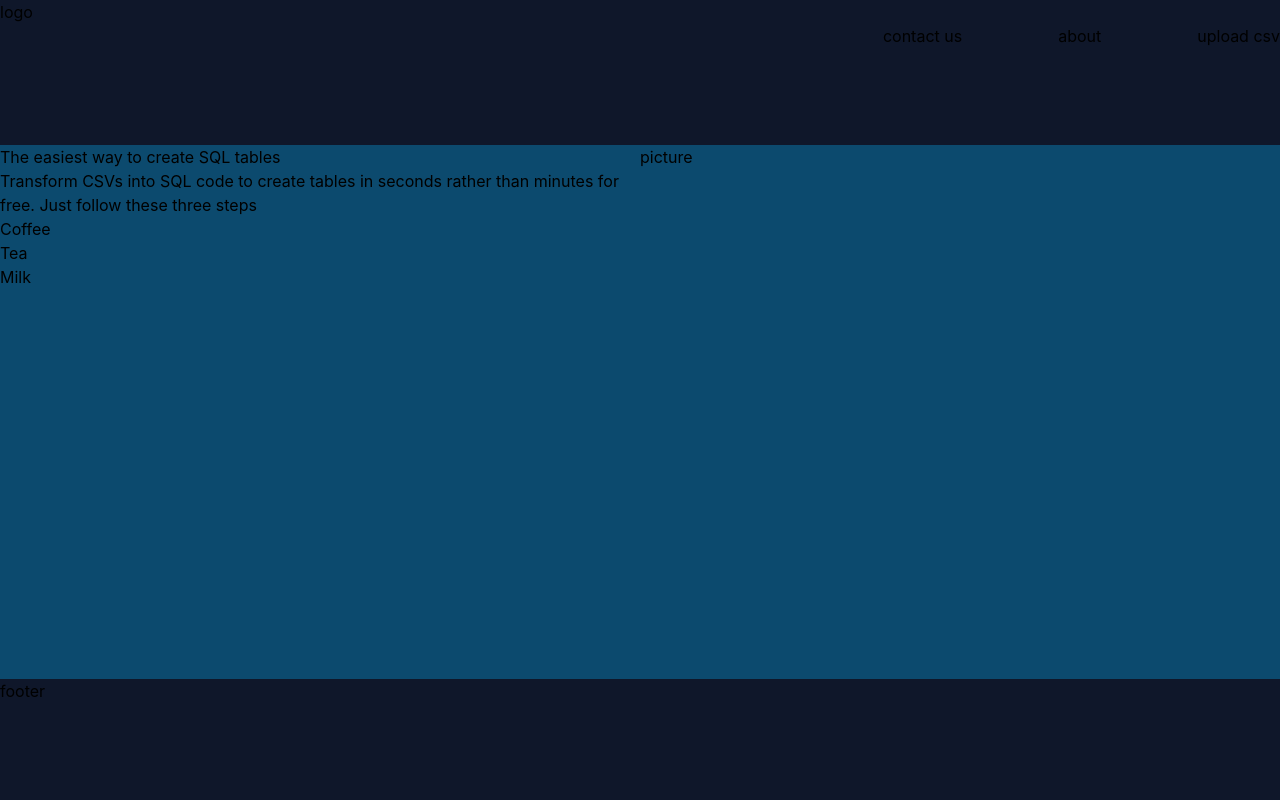
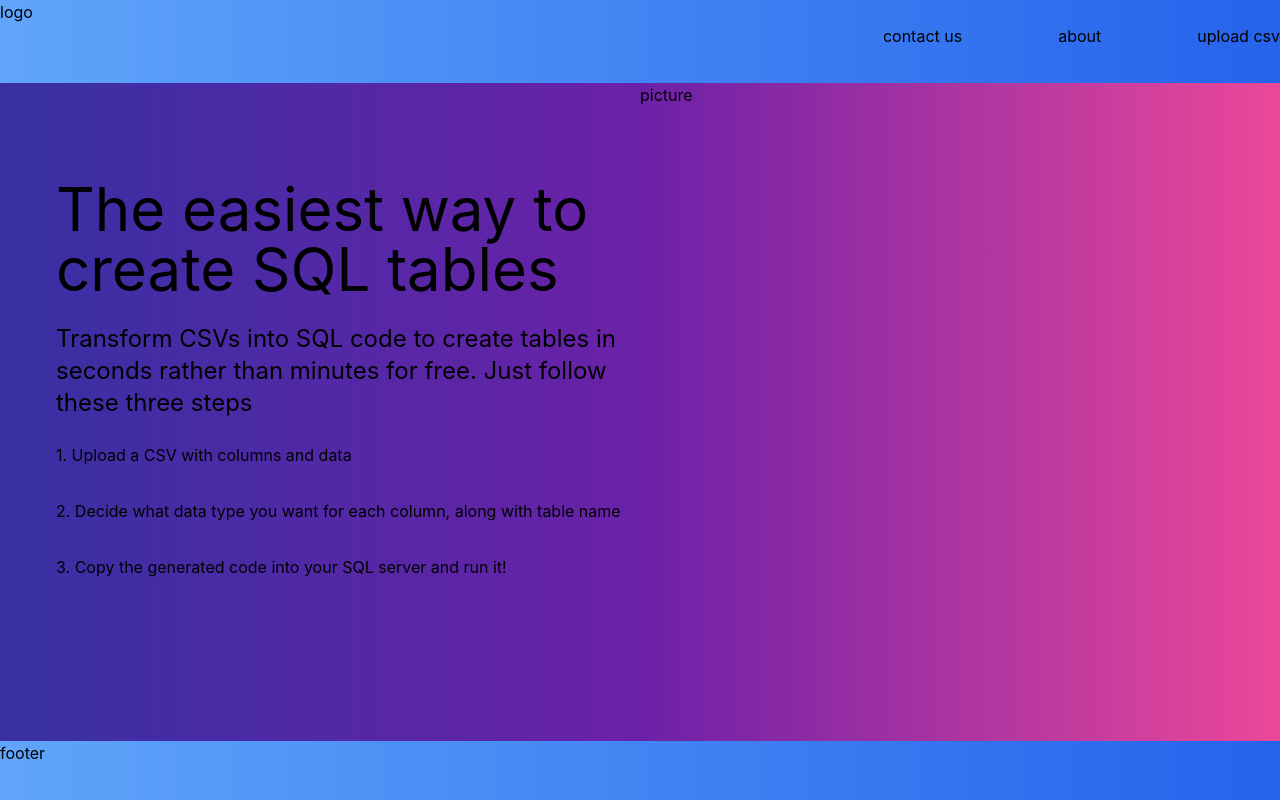
Before and after one commit to OMDraz/ScrapyTestProject, a Next.js app in the folder sqlcv/: page / in a window 1280 px wide. Built offline with nearby package versions, Linux system fonts and the light colour scheme.

Commit message:
fixed the text and added colors

```diff
--- a/sqlcv/pages/index.js
+++ b/sqlcv/pages/index.js
@@ -4,27 +4,36 @@ import styles from "../styles/Home.module.css";
 
 export default function Home() {
   return (
-    <div class="container bg-sky-900 min-h-screen max-w-screen-xl grid grid-cols-6 row-6">
-      <div class="bg-slate-900 col-span-6 space-x-24">
+    <div class="container bg-gradient-to-r from-indigo-800 via-purple-800 to-pink-500 min-h-screen max-w-screen-xl grid grid-cols-6 row-6">
+      <div class="bg-gradient-to-r from-blue-400 to-blue-600 col-span-6 space-x-24">
         <div class="display:inline-block">logo</div>
         <div class="display:inline-block float-right">upload csv</div>
         <div class="display:inline-block float-right">about</div>
         <div class="display:inline-block float-right">contact us</div>
       </div>
-      <div class="col-span-3 row-span-4">
-        <h1>The easiest way to create SQL tables</h1>
-        <h1>
+      <div class="col-span-3 row-span-4 pl-14">
+        <h1 class="pt-24 font-roboto text-6xl">
+          The easiest way to create SQL tables
+        </h1>
+        <h1 class="pt-6 text-2xl">
           Transform CSVs into SQL code to create tables in seconds rather than
           minutes for free. Just follow these three steps
-          <ol>
-            <li>Coffee</li>
-            <li>Tea</li>
-            <li>Milk</li>
-          </ol>
         </h1>
+        <ol class="py-2">
+          <li class="py-4">1. Upload a CSV with columns and data</li>
+          <li class="py-4">
+            2. Decide what data type you want for each column, along with table
+            name
+          </li>
+          <li class="py-4">
+            3. Copy the generated code into your SQL server and run it!
+          </li>
+        </ol>
       </div>
       <div class="col-span-3 row-span-4">picture</div>
-      <div class="bg-slate-900	col-span-6">footer</div>
+      <div class="col-span-6 bg-gradient-to-r from-blue-400 to-blue-600">
+        footer
+      </div>
     </div>
   );
 }
--- a/sqlcv/tailwind.config.js
+++ b/sqlcv/tailwind.config.js
@@ -1,4 +1,7 @@
 /** @type {import('tailwindcss').Config} */
+
+const defaultTheme = require("tailwindcss/defaultTheme");
+
 module.exports = {
   content: [
     "./pages/**/*.{js,ts,jsx,tsx}",
```
Also changed, not shown: 1 other file (tests, documents, lock files or other folders).
